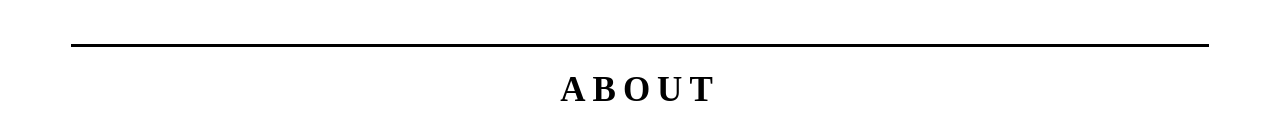
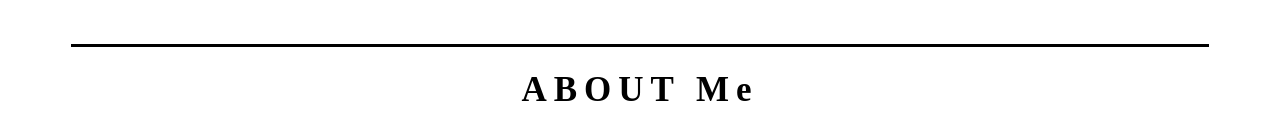
Before and after one commit to anthony12ach/firstproject, a plain HTML site: page index.html in a window 1280 px wide. Shown: the part 268-402 px from the top of the page. Drawn offline with Linux system fonts and the light colour scheme; a script that the page names is missing.

Commit message:
changed my title

```diff
--- a/index.html
+++ b/index.html
@@ -37,7 +37,7 @@
       <!-- about section -->
       <div class="aboutsection" id="aboutme">
         <div class="aboutpart">
-          <h1>ABOUT</h1>
+          <h1>ABOUT Me</h1>
           <p>
             As a project coordinator with a Bachelor's degree in Information
             Systems, I have a strong foundation in both technical and
```
